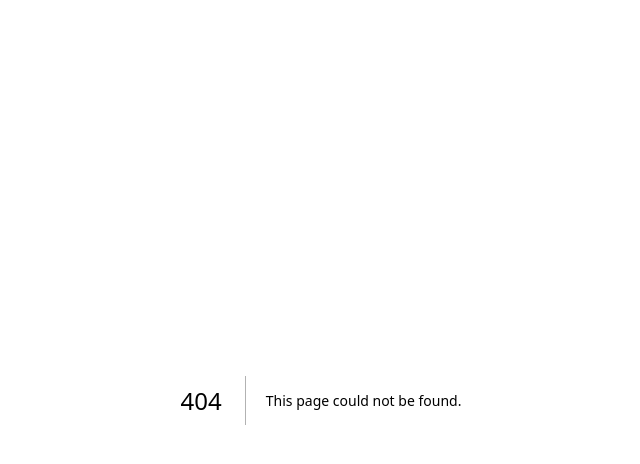
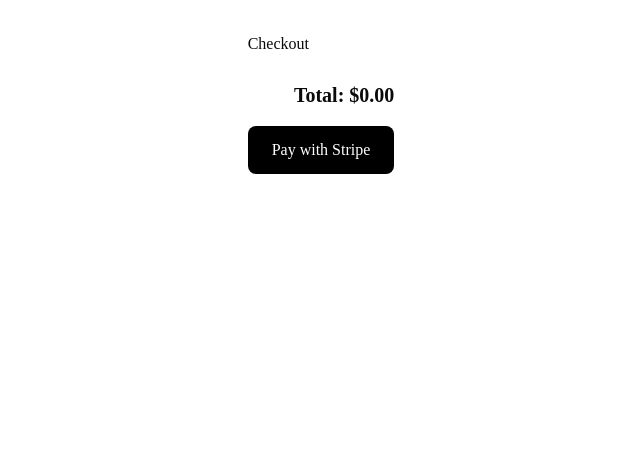
Before and after one commit to rahulthadhani/raju-store, a Next.js app: page /checkout in a window 1280 px wide. Before the commit this address had no page. Shown: the top 464 px of the page, without its empty margins (319-959 px from the left). Built offline with nearby package versions, Linux system fonts and the light colour scheme.

Commit message:
feat: Stripe checkout integration

```diff
--- /dev/null
+++ b/app/api/checkout/route.ts
@@ -0,0 +1,23 @@
+import { NextRequest, NextResponse } from "next/server"
+import { stripe } from "@/lib/stripe"
+
+export async function POST(req: NextRequest) {
+    const { items } = await req.json()
+
+    const session = await stripe.checkout.sessions.create({
+        payment_method_types: ["card"],
+        line_items: items.map((item: any) => ({
+            price_data: {
+                currency: "usd",
+                product_data: { name: item.title },
+                unit_amount: Math.round(item.price * 100),
+            },
+            quantity: item.quantity,
+        })),
+        mode: "payment",
+        success_url: `${process.env.NEXTAUTH_URL}/order-confirmation?session_id={CHECKOUT_SESSION_ID}`,
+        cancel_url: `${process.env.NEXTAUTH_URL}/cart`,
+    })
+
+    return NextResponse.json({ url: session.url })
+}
--- /dev/null
+++ b/app/checkout/page.tsx
@@ -0,0 +1,52 @@
+"use client"
+import { useEffect, useState } from "react"
+import { getCart, CartItem } from "@/lib/cartStore"
+import { useRouter } from "next/navigation"
+
+export default function CheckoutPage() {
+    const [cart, setCart] = useState<CartItem[]>([])
+    const [loading, setLoading] = useState(false)
+    const router = useRouter()
+
+    useEffect(() => {
+        setCart(getCart())
+    }, [])
+
+    async function handleCheckout() {
+        setLoading(true)
+        const res = await fetch("/api/checkout", {
+            method: "POST",
+            headers: { "Content-Type": "application/json" },
+            body: JSON.stringify({ items: cart }),
+        })
+        const data = await res.json()
+        if (data.url) {
+            window.location.href = data.url
+        }
+        setLoading(false)
+    }
+
+    const total = cart.reduce((sum, item) => sum + item.price * item.quantity, 0)
+
+    return (
+        <main style={{ maxWidth: 600, margin: "0 auto", padding: "2rem 1rem" }}>
+            <h1 style={{ marginBottom: "1.5rem" }}>Checkout</h1>
+            {cart.map(item => (
+                <div key={item.id} style={{ display: "flex", justifyContent: "space-between", borderBottom: "1px solid #eee", padding: "0.75rem 0" }}>
+                    <span>{item.title} x{item.quantity}</span>
+                    <span>${(item.price * item.quantity).toFixed(2)}</span>
+                </div>
+            ))}
+            <div style={{ marginTop: "1.5rem", textAlign: "right" }}>
+                <p style={{ fontSize: 20, fontWeight: 600, marginBottom: 16 }}>Total: ${total.toFixed(2)}</p>
+                <button
+                    onClick={handleCheckout}
+                    disabled={loading}
+                    style={{ padding: "12px 24px", background: "#000", color: "#fff", border: "none", borderRadius: 8, fontSize: 16, cursor: "pointer" }}
+                >
+                    {loading ? "Redirecting..." : "Pay with Stripe"}
+                </button>
+            </div>
+        </main>
+    )
+}
--- /dev/null
+++ b/lib/stripe.ts
@@ -0,0 +1,5 @@
+import Stripe from "stripe"
+
+export const stripe = new Stripe(process.env.STRIPE_SECRET_KEY!, {
+    apiVersion: "2024-06-20",
+})
--- a/package.json
+++ b/package.json
@@ -12,6 +12,7 @@
     "@auth/prisma-adapter": "^2.11.1",
     "@base-ui/react": "^1.3.0",
     "@prisma/client": "^6.19.3",
+    "@stripe/stripe-js": "^9.4.0",
     "bcryptjs": "^3.0.3",
     "class-variance-authority": "^0.7.1",
     "clsx": "^2.1.1",
@@ -23,6 +24,7 @@
     "react": "19.2.4",
     "react-dom": "19.2.4",
     "shadcn": "^4.2.0",
+    "stripe": "^22.1.0",
     "tailwind-merge": "^3.5.0",
     "tw-animate-css": "^1.4.0"
   },
```
Also changed, not shown: 1 other file (tests, documents, lock files or other folders).
